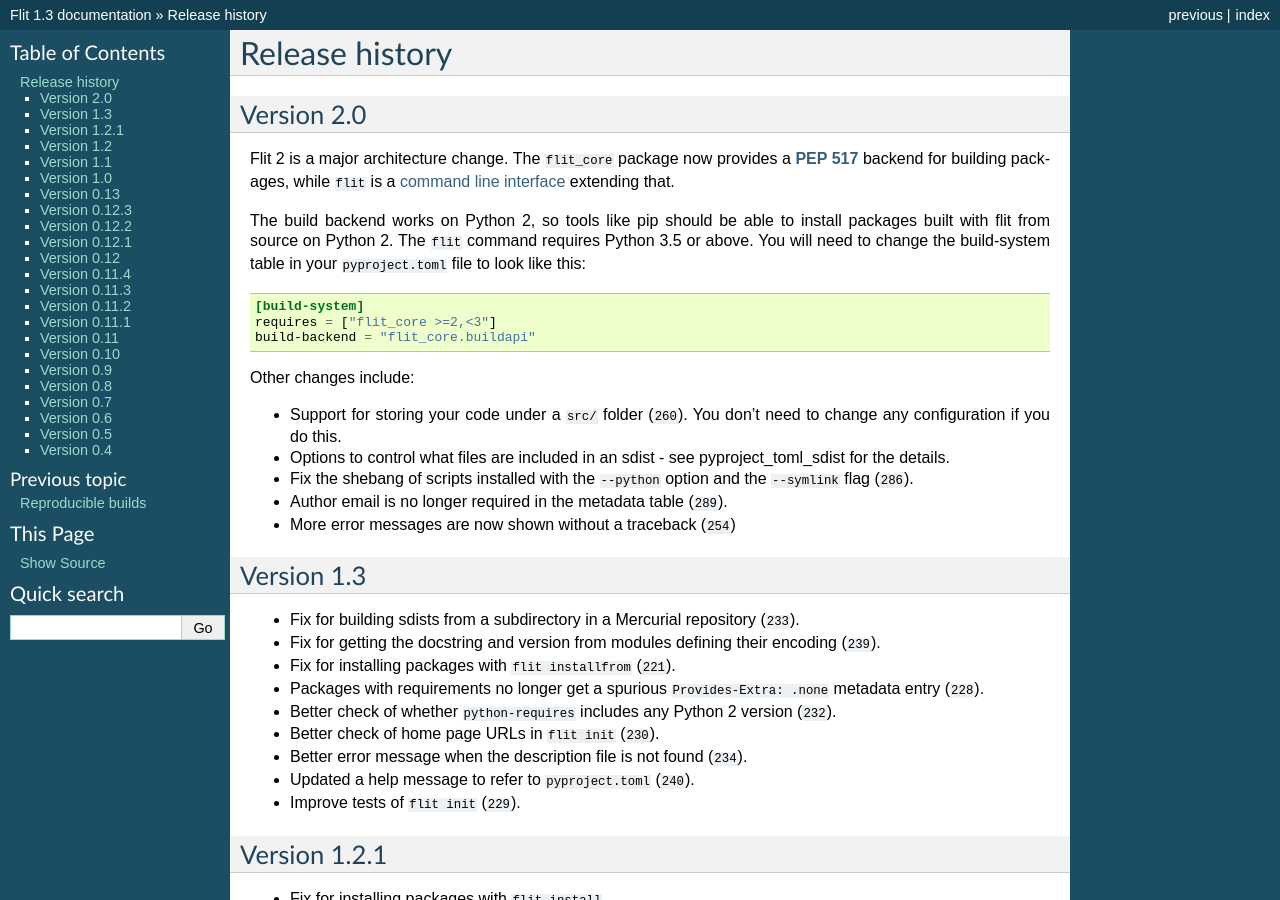
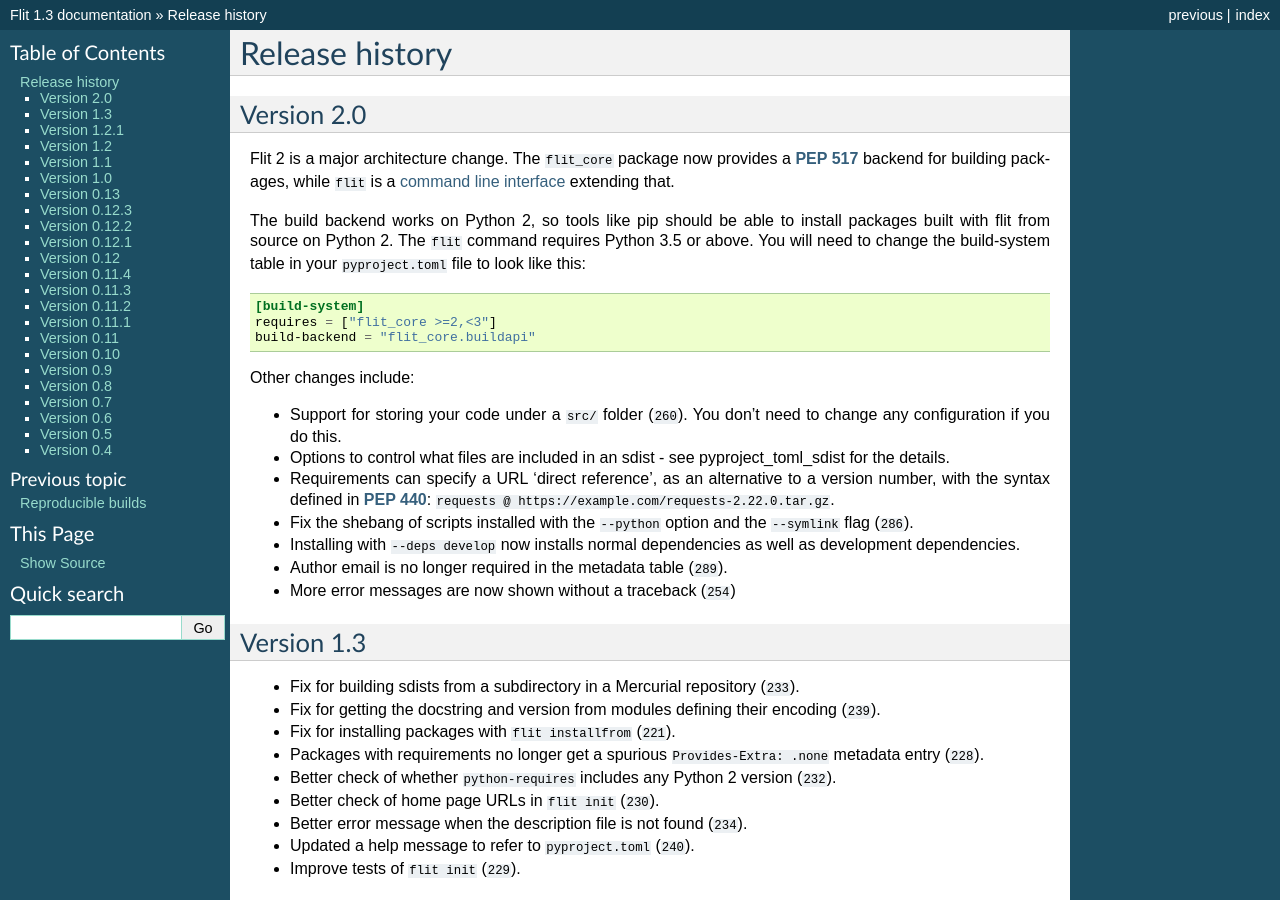
Before and after one commit to pypa/flit, a Sphinx documentation site: the page built from doc/history.rst, in a window 1280 px wide and 900 px high. Built offline with Sphinx 7.4.7, drawn with Linux system fonts in a browser that asks for light colours; pages that are not in the unit, such as notebooks, are missing from menus; cross-references to code outside the pages are shown as plain code.

Commit message:
Update release notes with recent changes

```diff
--- a/doc/history.rst
+++ b/doc/history.rst
@@ -26,8 +26,13 @@
   You don't need to change any configuration if you do this.
 - Options to control what files are included in an sdist - see
   :ref:`pyproject_toml_sdist` for the details.
+- Requirements can specify a URL 'direct reference', as an alternative to a
+  version number, with the syntax defined in :pep:`440`:
+  ``requests @ https://example.com/requests-2.22.0.tar.gz``.
 - Fix the shebang of scripts installed with the ``--python`` option and the
   ``--symlink`` flag (:ghpull:`286`).
+- Installing with ``--deps develop`` now installs normal dependencies
+  as well as development dependencies.
 - Author email is no longer required in the metadata table (:ghpull:`289`).
 - More error messages are now shown without a traceback (:ghpull:`254`)
 
```
